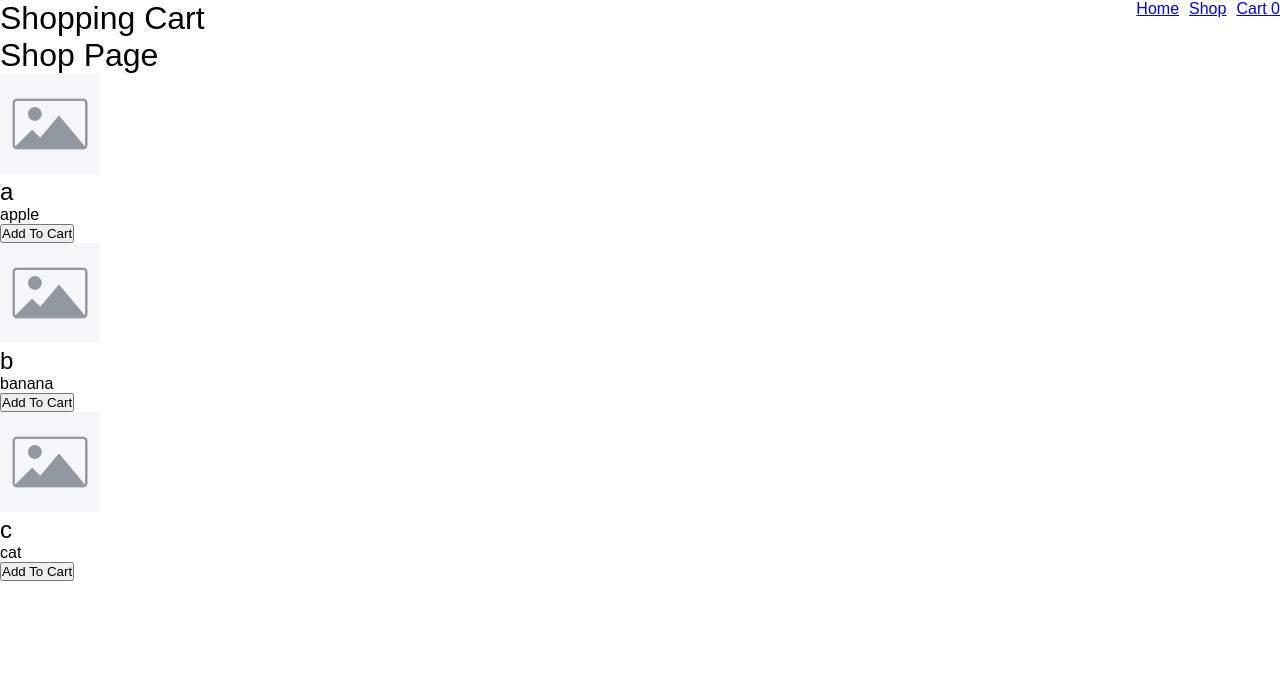
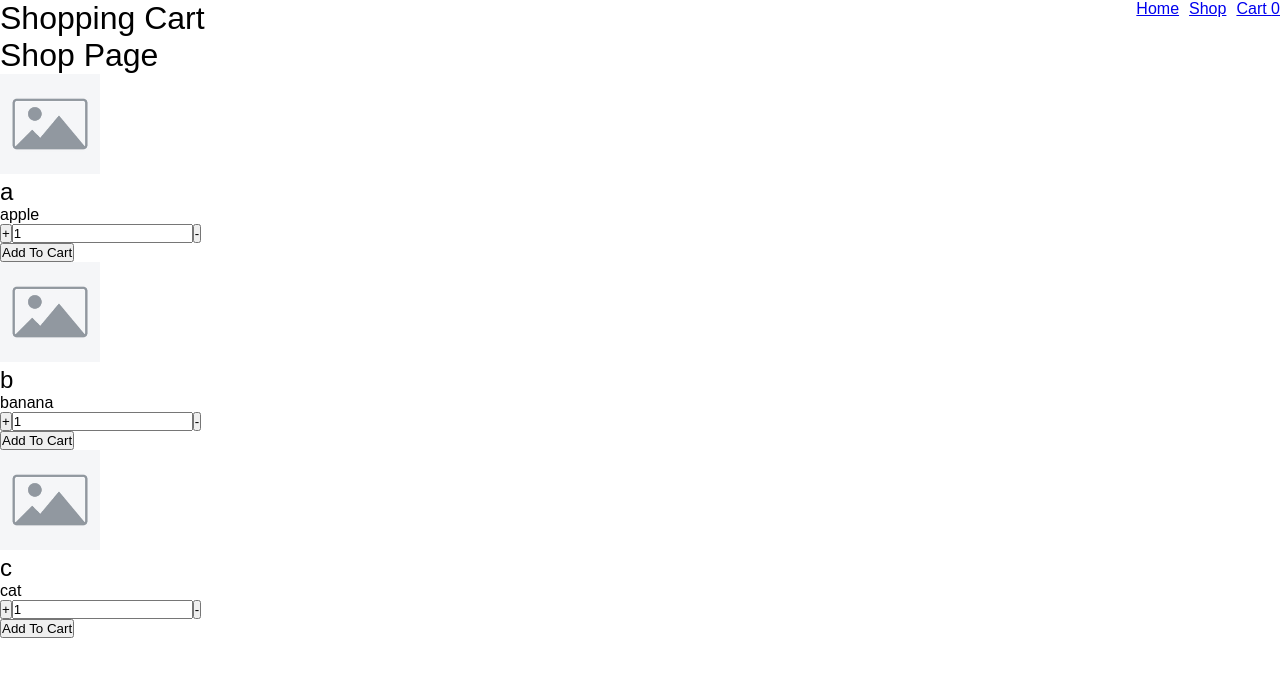
Before and after one commit to preetsingh10/shopping-cart, a React (Vite) app: page /shop in a window 1280 px wide. Shown: the top 676 px of the page. Built offline with nearby package versions, Linux system fonts and the light colour scheme; a web font is replaced by a local one.

Commit message:
fix: cart logic fixed and improved

```diff
--- a/pages/Shop.jsx
+++ b/pages/Shop.jsx
@@ -2,9 +2,9 @@ import { useState } from "react"
 import Card from "../src/components/Card"
 function Shop() {
     const [useProducts, setProducts] = useState([
-        { name: 'a', discription: "apple", id:1 ,src:"https://picsum.photos/300/200", times:1},
-        { name: 'b', discription: "banana", id:2 ,src:"https://picsum.photos/300/200", times: 1},
-        { name: 'c', discription: "cat", id:3 ,src:"https://picsum.photos/300/200", times:1}
+        { name: 'a', discription: "apple", id:1 ,src:"https://picsum.photos/300/200", times:0},
+        { name: 'b', discription: "banana", id:2 ,src:"https://picsum.photos/300/200", times: 0},
+        { name: 'c', discription: "cat", id:3 ,src:"https://picsum.photos/300/200", times:0}
     ])
     return (
         <>
--- a/src/components/Card.jsx
+++ b/src/components/Card.jsx
@@ -1,20 +1,25 @@
-
+import { useState } from "react"
 import { useOutletContext } from "react-router-dom"
+import QuantityUpdater from "./quantityUpdater"
 function Card({ item }) {
 
     const [useCart, setCart] = useOutletContext()
+    const [useTimes, setTimes] = useState(1)
     function addToCart(itemToBeAdded) {
-        const alreadyPresent = (item)=> item.id === itemToBeAdded.id
+        const alreadyPresent = (item) => item.id === itemToBeAdded.id
         if (useCart.some(alreadyPresent)) {
-           const updatedCart = useCart.map(cartItem => {
+            const updatedCart = useCart.map(cartItem => {
                 if (cartItem.id === itemToBeAdded.id) {
-                    return {...cartItem, times: cartItem.times + 1}
+                    return { ...cartItem, times: cartItem.times + useTimes }
                 }
                 return cartItem
             })
             setCart(updatedCart)
+            setTimes(1)
         } else {
+            itemToBeAdded.times += useTimes
             setCart([...useCart, itemToBeAdded])
+            setTimes(1)
         }
     }
 
@@ -25,6 +30,7 @@ function Card({ item }) {
             <img src="src/assets/placeholder.jpg" height={"100px"} width={"100px"} alt="" />
             <h2>{item.name}</h2>
             <p>{item.discription}</p>
+            <QuantityUpdater useTimes={useTimes} setTimes= {setTimes} item={item} />
             <button onClick={() => addToCart(item)} className="AddToCartBttn">Add To Cart</button>
         </div>
     )
--- /dev/null
+++ b/src/components/quantityUpdater.jsx
@@ -0,0 +1,12 @@
+
+function QuantityUpdater({ useTimes,setTimes,item }) {
+
+    return (
+        <div>
+            <button onClick={() => setTimes(useTimes + 1)}>+</button>
+            <input type="number" name="times" id="times" value={useTimes} />
+            <button onClick={()=>setTimes(useTimes !==1? useTimes - 1: 1)}>-</button>
+        </div>
+    )
+}
+export default QuantityUpdater
```
